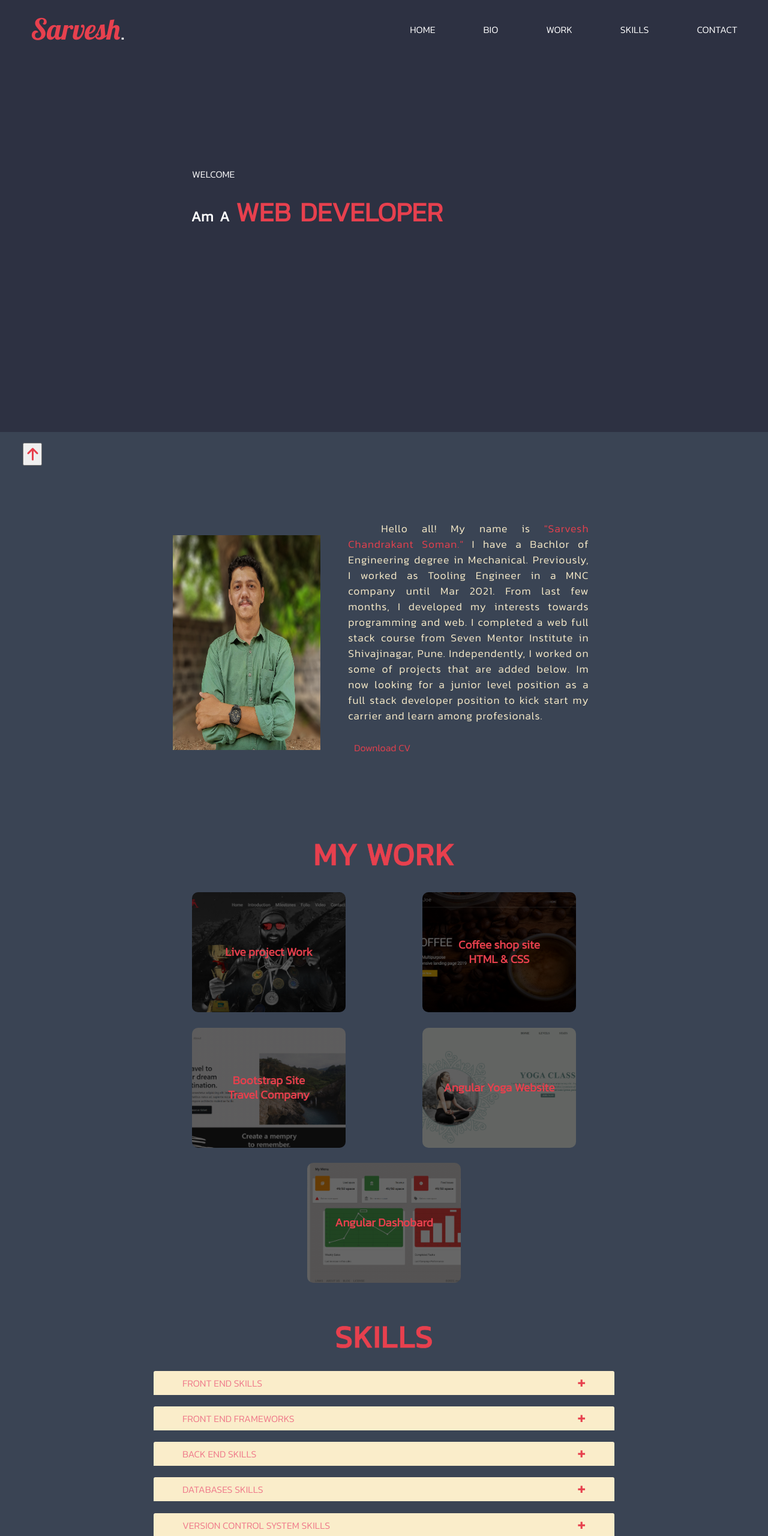
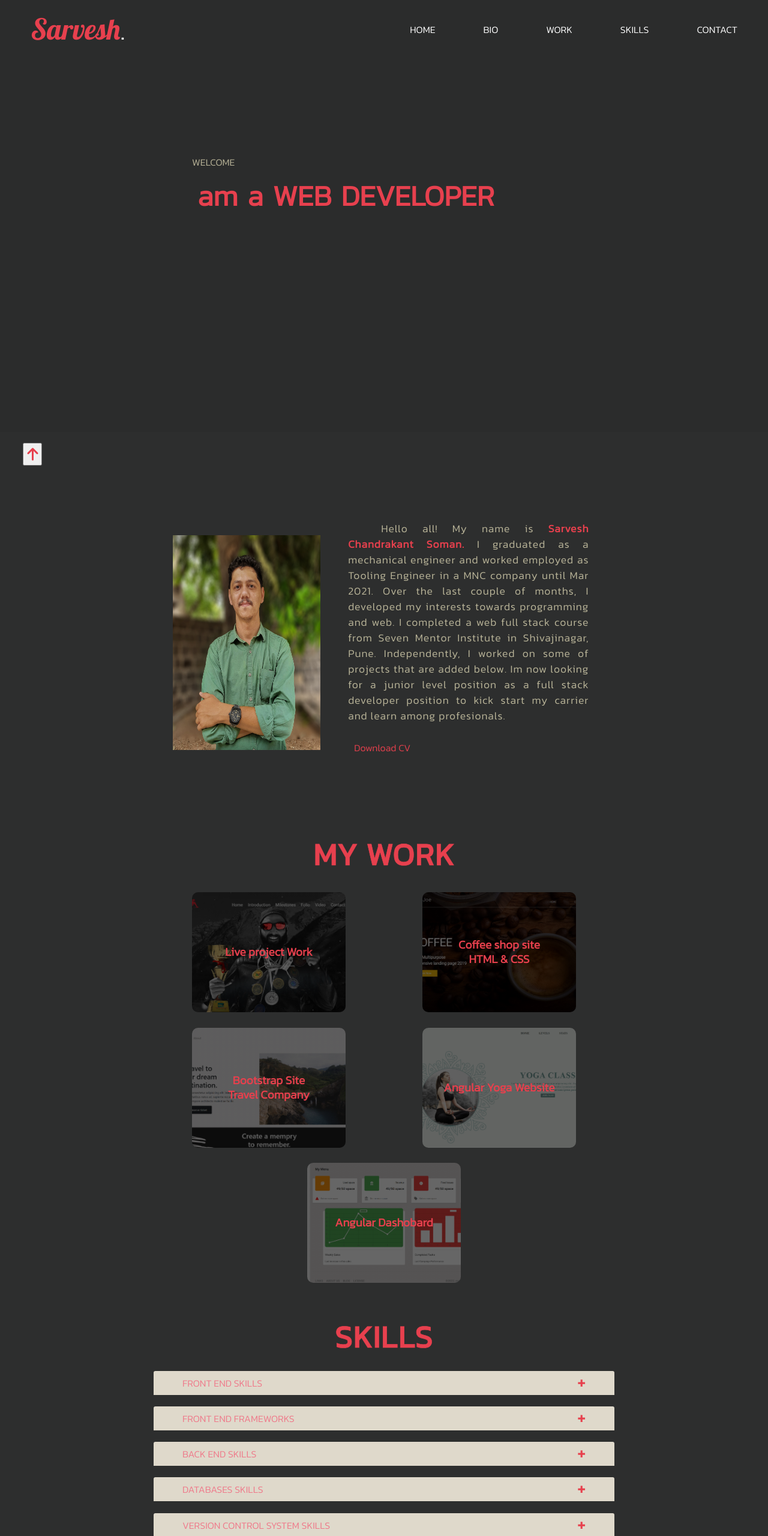
Before and after one commit to SarveshSoman96/Portfolio-work, a plain HTML site: page index.html in a window 1280 px wide. Shown: the top 2560 px of the page at 60% size. Drawn offline with nearby package versions, Linux system fonts and the light colour scheme.

Commit message:
Background color and content modified

```diff
--- a/CSS/style.css
+++ b/CSS/style.css
@@ -9,6 +9,10 @@
 }
 html{
     scroll-behavior: smooth;
+}
+body{
+    max-width: 100vw;
+    background-color: #2D2E2E;
 }
 .flex_1
 {
@@ -40,7 +44,7 @@ html{
     background: rgb(46, 46, 46);
     position: fixed;
     inset: 0;
-    z-index: 10;
+    z-index: 100;
 }
 .loader_container{
     position: absolute;
@@ -116,10 +120,11 @@ html{
 /* preloader end */
 /* landing section start */
 .landing_home{
-    width: 100%;
+    max-width: 100vw;
     height: 90vh;
     /* background-color: #0a0908; */
-    background-color: #2d3142;
+    /* background-color: #2d3142; */
+    background-color: #2B2C2C;
     position: relative;
 }
 .landing_home nav{
@@ -165,8 +170,7 @@ html{
     width: 50%;
     height: 60%;
     word-spacing: 5px;
-    color: #6B4E71;
-    line-height: 4rem;
+    /* line-height: 4rem; */
     overflow: hidden;
 }
 .landing_greet, .landing_role, .landing_tagline{
@@ -189,26 +193,25 @@ html{
     from{ transform: translateX(-100%);}
     to{transform: translateX(0%);}
 }
-.landing_home .content_texts h1 span {
+/* .landing_home .content_texts h1{
+    margin-block: 0.5rem;
+    color: #BAB599;
+} */
+.landing_home .content_texts p{
+    color: #BAB599;
+}
+.landing_home .content_texts h1 {
     color: #e7404e;
-    font-size: 2.8rem;
-}
-.landing_home .content_texts p:nth-of-type(2) span{
-    display: inline-block;
-    width: 40px;
-    height: 1px;
-    margin: 0 0.7em 0.2em 0;
-    background-color: #e7404e;
+    font-size: 3rem;
+    margin-block: 0.5rem;
 }
 /* landing section end */
 
 /* about section start */
 .about_me{
-    width: 100%;
+    max-width: 100vw;
     height: 80vh;
     position: relative;
-    background-color: #3A4454;
-    /* background-color: #3A4454; */
 }
 .about_me h1#about_heading{
     font-size: 3.2rem;
@@ -246,11 +249,13 @@ html{
     text-indent: 55px;
     font-size: 1.1rem;
     text-align: justify;
-    color: #FAEDCA;
+    /* color: #FAEDCA; */
+    color: #BAB599;
     letter-spacing: 1px;
 }
 .about_me .about_me_content .about_content p span{
     color: #E7404D;
+    font-weight: 800;
 }
 .about_me .about_me_content .about_content a#cv_download_btn{
     display: inline-block;
@@ -270,9 +275,9 @@ html{
 
 /* work section start */
 .work{
-    width: 100%;
+    max-width: 100vw;
     min-height: 100vh;
-    background-color: #3A4454;
+    /* background-color: #3A4454; */
     /* background-color: #292928; */
     padding: 2% 0;
 }
@@ -349,10 +354,10 @@ html{
 
 /* skills section start */
 .skills{
-    width: 100%;
+    max-width: 100vw;
     min-height: 60vh;
     /* background-color: #8EAABA; */
-    background-color: #3A4454;
+    /* background-color: #3A4454; */
     /* background-color: #292928; */
     padding: 2% 0;
 }
@@ -368,7 +373,7 @@ html{
     margin: 1.2rem auto;
 }
 .skills .skills-item .skills-item-header{
-    background-color: #FAEDCA;
+    background-color: #dfd9cb;
     padding: 0.5rem 3rem;
     border-radius: 3px 3px 0 0;
     position: relative;
@@ -393,7 +398,7 @@ html{
 }
 .skills .skills-item .skills-item-body .skills-item-body-content{
     padding: 0.5rem 3rem;
-    border: 1px solid #3A4454;
+    border: 0.5px solid #dfd9cb;
     border-radius: 0 0 3px 3px;
 }
 .skills .skills-item .skills-item-body .skills-item-body-content img{
@@ -409,10 +414,11 @@ html{
 
 /* contact section start */
 .contact{
-    width: 100%;
+    max-width: 100vw;
     min-height: 50vh;
-    background-color: #2d3142;
-    /* background-color: black; */
+    /* background-color: #2d3142; */
+    background-color: #2B2C2C;
+
     padding: 2% 0;
 }
 .contact h1{
@@ -447,8 +453,6 @@ html{
 }
 .contact .contact_main .con_sections:hover{
     transform: scale(1.2);
-    background-color: rgba(46, 46, 46,0.5);
-    border-radius: 10px;
 }
 .contact .contact_links{
     width: 50%;
@@ -536,10 +540,11 @@ html{
         position: fixed;
         z-index: 9;
         top: 0;
+        right: 0;
         left: -100%;
         flex-direction: column;
         background-color: #e7404e;
-        width: 100%;
+        width: 100vw;
         text-align: center;
         transition: 0.3s ;
         padding: 2% 0;
@@ -553,8 +558,8 @@ html{
     .landing_home nav .hamburger{
         display: block;
     }
-    .landing_home .middle_content{
-        width: 90%;
+    .landing_home .content_texts{
+        width: 60%;
     }
     .landing_home nav ul#navs{
         gap: 4rem;
--- a/index.html
+++ b/index.html
@@ -59,14 +59,14 @@
         </nav>
         <div class="content_texts">
             <p id="landing_first_para" class="">WELCOME</p>
-            <h1 id="landing_role" class="">I Am A <span>WEB DEVELOPER</span></h1>
-            <p id="landing_sec_para" class=""><span></span>I love to make ideas come alive on internet.</p>
+            <h1 id="landing_role" class="">I am a WEB DEVELOPER</h1>
+            <p id="landing_sec_para" class="">A Full stack developer based in Pune, Maharashtra. I strives to build immersive and beautiful web applications through carefully crafted code and user centric design.</p>
         </div>
     </section>
     <!-- home section end -->
 
     <!-- about section start -->
-    <section class="about_me">
+     <section class="about_me">
         <a href="" id="about"></a>
         <div data-aos="zoom-in">
             <h1 id="about_heading">ABOUT ME</h1>
@@ -76,7 +76,7 @@
                 <img src="Assets/portfolio.jpg" alt="" class="img_std">
             </div>
             <div class="about_content" data-aos="fade-left">
-                <p>Hello all! My name is <span>"Sarvesh Chandrakant Soman."</span> I have a Bachlor of Engineering degree in Mechanical. Previously, I worked as Tooling Engineer in a MNC company until Mar 2021. From last few months, I developed my interests towards programming and web. I completed a web full stack course from Seven Mentor Institute in Shivajinagar, Pune. Independently, I worked on some of projects that are added below. Im now looking for a junior level position as a full stack developer position to kick start my carrier and learn among profesionals.</p>
+                <p>Hello all! My name is <span>Sarvesh Chandrakant Soman.</span> I graduated as a mechanical engineer and worked employed as Tooling Engineer in a MNC company until Mar 2021. Over the last couple of months, I developed my interests towards programming and web. I completed a web full stack course from Seven Mentor Institute in Shivajinagar, Pune. Independently, I worked on some of projects that are added below. Im now looking for a junior level position as a full stack developer position to kick start my carrier and learn among profesionals.</p>
 
                 <a href="Sarvesh Soman CV.pdf" download id="cv_download_btn">Download CV</a>
             </div>
```
